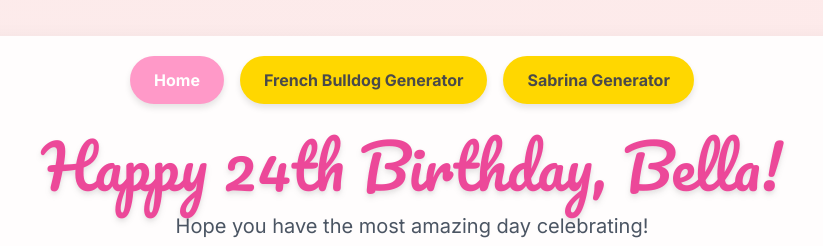
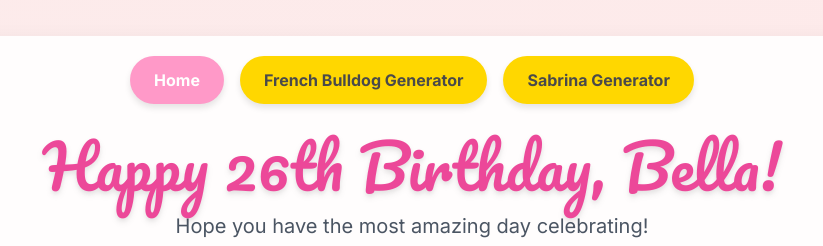
Before and after one commit to Wkamfar/BellaBirthdayWebsite, a website: page index.html in a window 1280 px wide. Shown: the top 246 px of the page, 228-1051 px from the left. Drawn offline with nearby package versions, Linux system fonts and the light colour scheme.

Commit message:
Update index.html

```diff
--- a/index.html
+++ b/index.html
@@ -111,7 +111,7 @@
 
         <!-- Main Page: Home -->
         <div id="home-page" class="page fade-in">
-            <h1 class="text-6xl text-pink-500 mb-4 drop-shadow-md">Happy 24th Birthday, Bella!</h1>
+            <h1 class="text-6xl text-pink-500 mb-4 drop-shadow-md">Happy 26th Birthday, Bella!</h1>
             <p class="text-xl text-gray-600 mb-8">Hope you have the most amazing day celebrating!</p>
 
             <!-- Text Message Section -->
```
